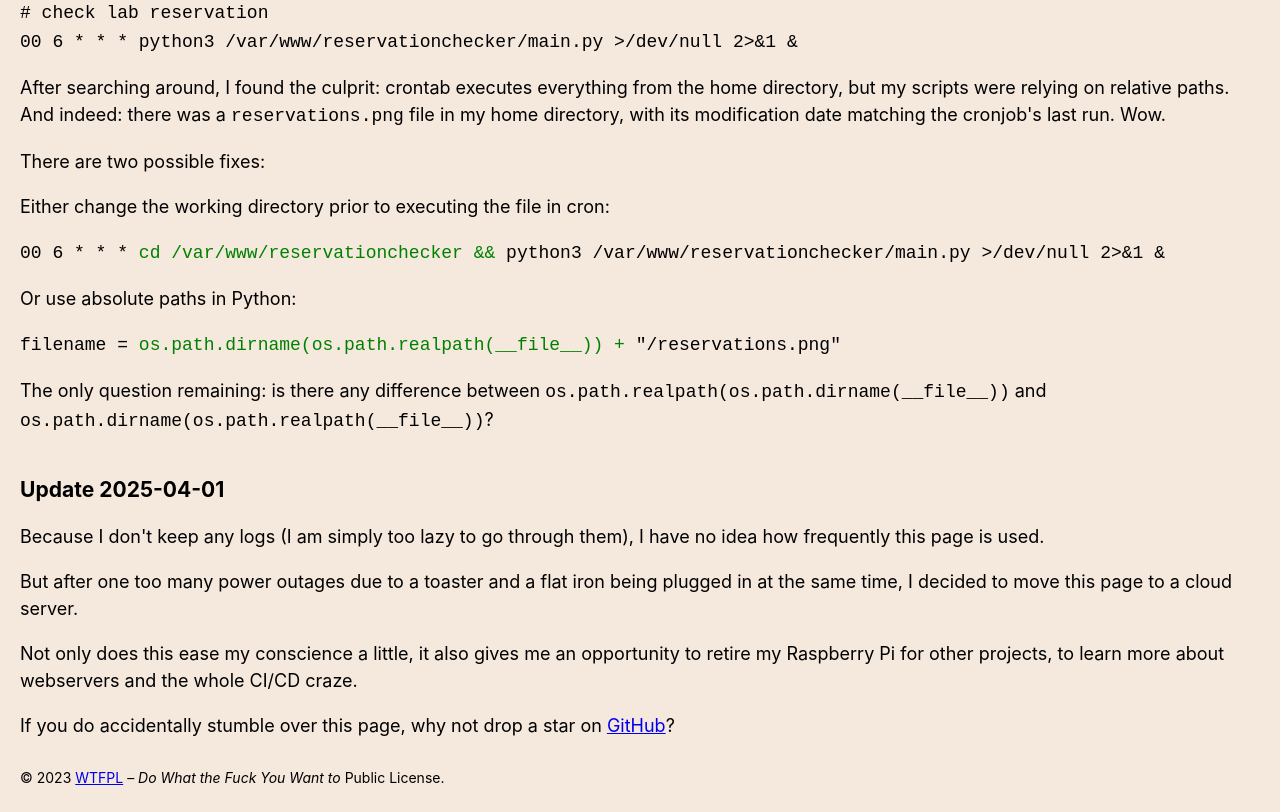
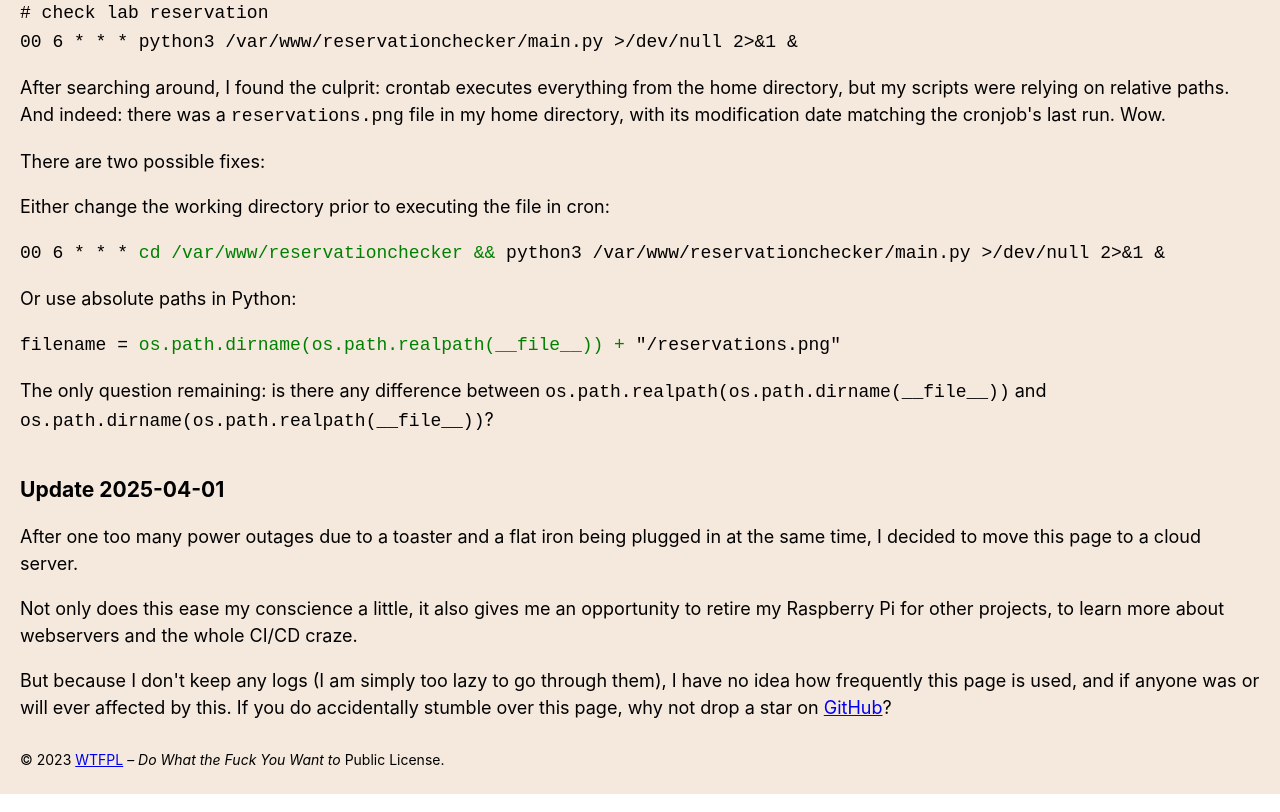
Before and after one commit to acjbrombach/cabe81reservations, a plain HTML site: page index.html in a window 1280 px wide. Shown: the part 1379-2191 px from the top of the page. Drawn offline with Linux system fonts and the light colour scheme.

Commit message:
Update index.html

```diff
--- a/index.html
+++ b/index.html
@@ -112,10 +112,9 @@ as published by Sam Hocevar. See http://www.wtfpl.net/ for more details.
         <p>The only question remaining: is there any difference between <code>os.path.realpath(os.path.dirname(__file__))</code> and <code>os.path.dirname(os.path.realpath(__file__))</code>?</p>
 
         <h3>Update 2025-04-01</h3>
-        <p>Because I don't keep any logs (I am simply too lazy to go through them), I have no idea how frequently this page is used.</p>
-        <p>But after one too many power outages due to a toaster and a flat iron being plugged in at the same time, I decided to move this page to a cloud server.</p>
+        <p>After one too many power outages due to a toaster and a flat iron being plugged in at the same time, I decided to move this page to a cloud server.</p>
         <p>Not only does this ease my conscience a little, it also gives me an opportunity to retire my Raspberry Pi for other projects, to learn more about webservers and the whole CI/CD craze.</p>
-        <p>If you do accidentally stumble over this page, why not drop a star on <a href="https://github.com/acjbrombach/cabe81reservations">GitHub</a>?</p>
+	<p>But because I don't keep any logs (I am simply too lazy to go through them), I have no idea how frequently this page is used, and if anyone was or will ever affected by this. If you do accidentally stumble over this page, why not drop a star on <a href="https://github.com/acjbrombach/cabe81reservations">GitHub</a>?</p>
 
         <p class="footer">© 2023 <a href="http://www.wtfpl.net/">WTFPL</a> – <i>Do What the Fuck You Want to</i> Public License.</p>
     </div>
```
